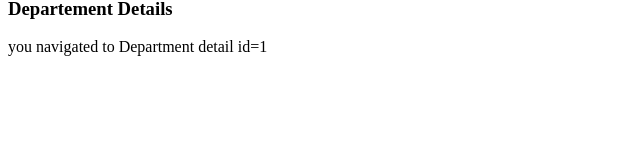
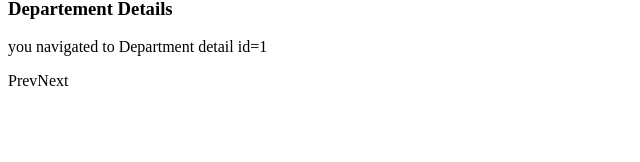
Before and after one commit to hayanisaid/appRouting-Angular2, an Angular app: page /department-details/1 in a window 1280 px wide. Shown: the part 119-281 px from the top of the page, without its empty margins (0-640 px from the left). Built offline with nearby package versions, Linux system fonts and the light colour scheme.

Commit message:
observable aproche

```diff
--- a/src/app/department-details/department-details.component.css
+++ b/src/app/department-details/department-details.component.css
@@ -0,0 +1,3 @@
+a{
+	cursor: pointer;
+}
--- a/src/app/department-details/department-details.component.ts
+++ b/src/app/department-details/department-details.component.ts
@@ -1,6 +1,6 @@
 import { Component, OnInit } from '@angular/core';
 
-import {ActivatedRoute} from '@angular/router';
+import {ActivatedRoute,Router,Params} from '@angular/router';
 
 @Component({
 
@@ -8,6 +8,8 @@ import {ActivatedRoute} from '@angular/router';
        <div class="container">
        <h3>Departement Details</h3>
        <p> you navigated to Department detail id={{departId}}</p>
+       <a (click)="goPrev()">Prev</a>
+       <a (click)="goNext()">Next</a>
        </div>
     `
 
@@ -15,14 +17,30 @@ import {ActivatedRoute} from '@angular/router';
 export class DepartmentDetailsComponent implements OnInit {
 
   public departId;
-  constructor(private _route:ActivatedRoute) { }
+  constructor(private _route:ActivatedRoute,private _router:Router) { }
 
-  ngOnInit() {
-  	/* get the id param from the url*/
-  	let id=this._route.snapshot.params['id'];
+ /* ngOnInit() {
+  	// get the id param from the url
+  	// let id=this._route.snapshot.params['id'];
+  	get number id using parsInt
+  	let id=parseInt(this._route.snapshot.params['id']) ;
   	this.departId=id;
+  }*/
+
+/*usign param aprouche to work with prev and next method*/
+  ngOnInit(){
+  	this._route.params.subscribe((param:Params)=>{
+  		let id =parseInt(param['id']);
+  		this.departId=id;
+  	})
   }
 
-
-
+ goPrev(){
+ 	let prevId= this.departId -1;
+ 	this._router.navigate(['department-details/',prevId]);
+ }
+ goNext(){
+ 	let nextId=this.departId + 1;
+ 	this._router.navigate(['department-details',nextId]);
+ }
 }
```
